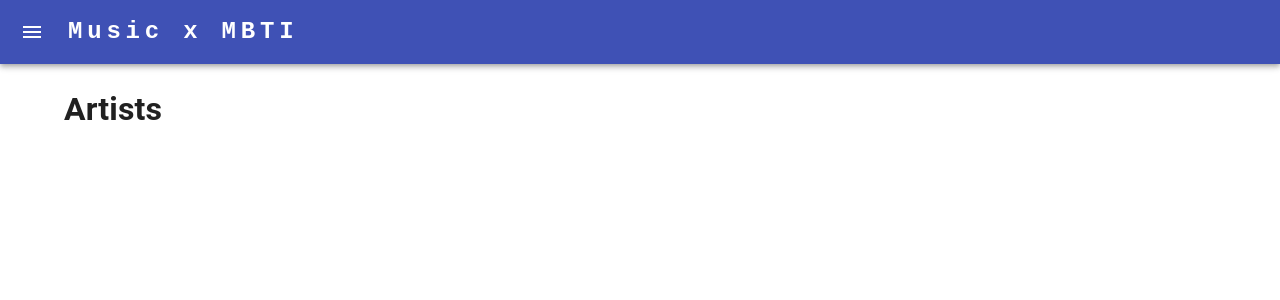
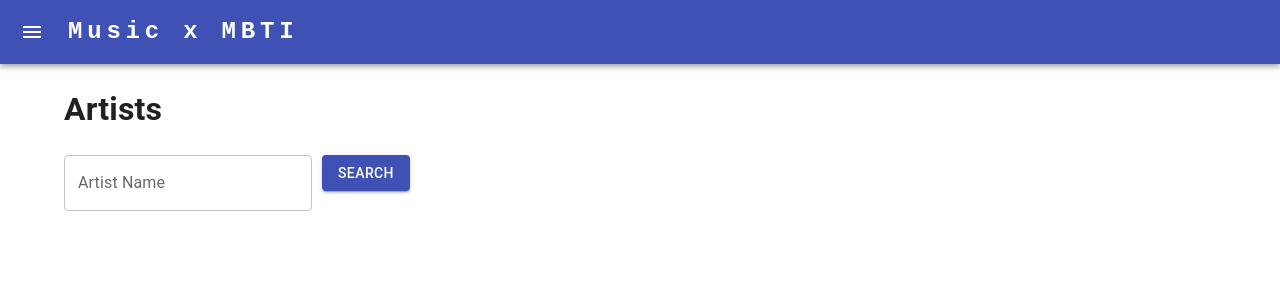
Before and after one commit to dingyic1/MBTI-x-Spotify-Music-Web, a React (Create React App) app in the folder client/: page /artists in a window 1280 px wide. Shown: the top 300 px of the page. Built offline with nearby package versions, Linux system fonts and the light colour scheme.

Commit message:
artist page

```diff
--- a/client/src/pages/ArtistsPage.js
+++ b/client/src/pages/ArtistsPage.js
@@ -1,13 +1,62 @@
 import { useEffect, useState } from "react";
-import { Box, Container } from "@mui/material";
+import { Box, Container, TextField, Button } from "@mui/material";
 import { NavLink } from "react-router-dom";
 
 const config = require("../config.json");
 
 export default function ArtistsPage() {
+  const [artistName, setArtistName] = useState("");
+  const [similarArtists, setSimilarArtists] = useState([]);
+  const [error, setError] = useState(null);
+
+  const searchSimilarArtists = async () => {
+    try {
+      const response = await fetch(
+        `${config.API_URL}/artists/similar?artist_name=${artistName}`
+      );
+      if (!response.ok) {
+        throw new Error("Error fetching data from the server.");
+      }
+      const data = await response.json();
+      setSimilarArtists(data);
+      setError(null);
+    } catch (error) {
+      console.error("Error fetching similar artists:", error.message);
+      setError(error.message);
+    }
+  };
+
+  const handleSearchSubmit = (e) => {
+    e.preventDefault();
+    searchSimilarArtists();
+  };
+
   return (
     <Container>
       <h1>Artists</h1>
+      <form onSubmit={handleSearchSubmit}>
+        <TextField
+          label="Artist Name"
+          value={artistName}
+          onChange={(e) => setArtistName(e.target.value)}
+          variant="outlined"
+          style={{ marginRight: "10px" }}
+        />
+        <Button type="submit" variant="contained" color="primary">
+          Search
+        </Button>
+      </form>
+      {error && <p>Error: {error}</p>}
+      {similarArtists.length > 0 && (
+        <Box>
+          <h2>Similar Artists:</h2>
+          <ul>
+            {similarArtists.map((artist, index) => (
+              <li key={index}>{artist.artist_name}</li>
+            ))}
+          </ul>
+        </Box>
+      )}
     </Container>
   );
 }
```
